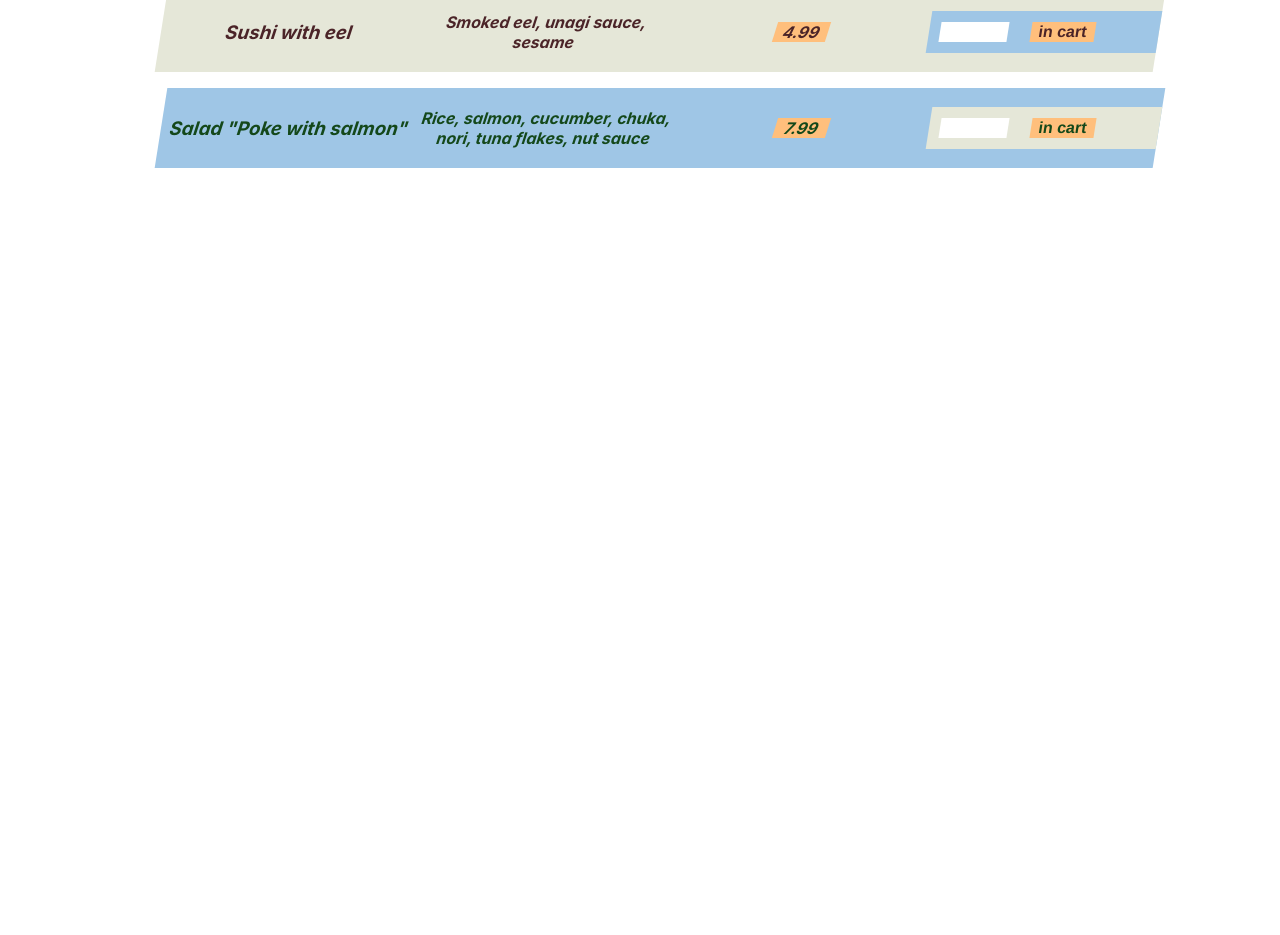
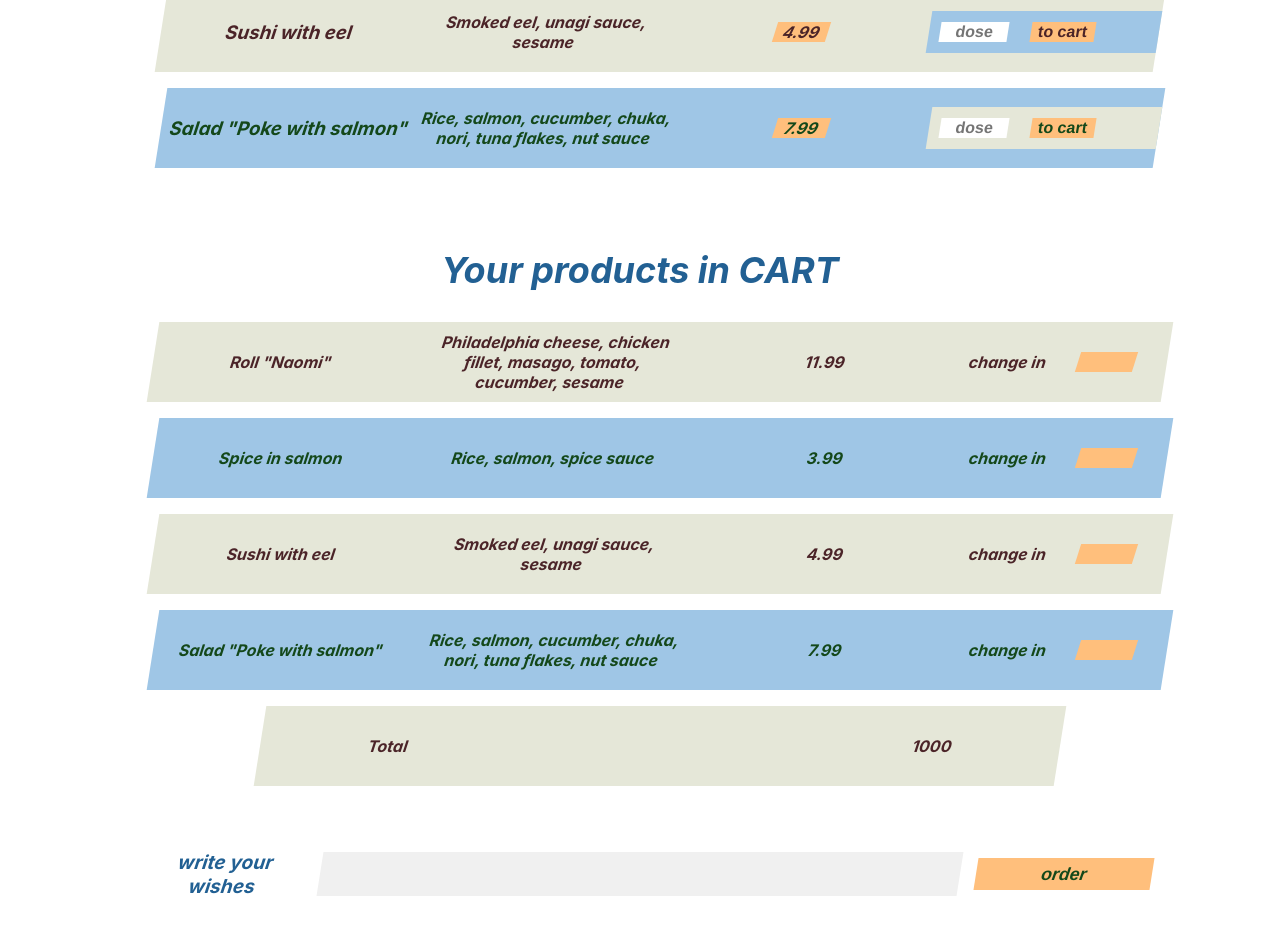
Before and after one commit to Waldemar-00/japan-kitchen, a React (Create React App) app: page / in a window 1280 px wide. Shown: the part 923-1858 px from the top of the page. Before the commit the page ends 1115 px from the top, so only its background shows below. Built offline with nearby package versions, Linux system fonts and the light colour scheme.

Commit message:
added Cart component

```diff
--- /dev/null
+++ b/src/components/Cart/Cart.js
@@ -0,0 +1,41 @@
+import styles from './Cart.module.css'
+import { v4 } from 'uuid'
+import Button from '../UI/Button'
+import Input from '../UI/Input'
+function Cart({data}) {
+  return (
+    <div className={styles.cart}>
+      <h2>Your products in CART</h2>
+      <ul>
+        {
+          data.map(dish => {
+            return (
+            <li key={v4()}>
+                <div>{dish.name}</div>
+                <div>{dish.description}</div>
+                <div>{dish.price}</div>
+                <Input type='number'
+                  min='1'
+                  step='1'
+                  label='change in'
+                  className={styles.input}
+                />
+            </li>
+            )
+          })
+        }
+        <li key={v4()}>
+          <div>Total</div>
+          <div></div>
+          <div>1000</div>
+        </li>
+      </ul>
+      <form action="#">
+        <label htmlFor="textarea">write your wishes</label>
+        <textarea name="textarea" id="textarea"></textarea>
+        <Button type="submit">order</Button>
+      </form>
+    </div>
+  )
+}
+export default Cart
--- /dev/null
+++ b/src/components/Cart/Cart.module.css
@@ -0,0 +1,103 @@
+.cart {
+  margin-top: 5rem;
+  margin-bottom: 5rem;
+}
+.cart ul {
+  list-style: none;
+  display: grid;
+  grid-template: 1fr;
+  grid-auto-flow: row;
+  gap: 1rem;
+  justify-content: center;
+  align-items: center;
+  justify-items: center;
+}
+.cart li {
+  display: grid;
+  grid-template-columns: repeat(3, 20vw);
+  grid-auto-flow: column;
+  gap: 1rem;
+  background-color: #e5e7d8ff;
+  transform: skew(-9deg);
+  height: 5rem;
+  align-items: center;
+  font-size: 1rem;
+  color: #4b2428ff;
+  font-weight: bold;
+  font-style: italic;
+}
+.cart li:nth-child(2n) {
+  background-color: rgb(159, 198, 230);
+  color: #14481aff;
+}
+.cart li .form {
+  background-color: #9fc6e6ff;
+}
+.cart li:nth-child(2n) .form {
+  background-color: #e5e7d8ff;
+}
+.cart li:nth-child(2n) .form button {
+  color: #14481aff
+}
+.input {
+  width: 3.3rem;
+  margin: 0 auto;
+  background-color: rgb(255, 191, 124);
+  transform: skew(-9deg);
+  border: none;
+  cursor: pointer;
+  outline: none;
+  margin: 1rem;
+  margin-right: 2rem;
+  font-style: italic;
+  font-size: 1rem;
+  font-weight: bold;
+  color: #14481aff;
+  text-align: center;
+}
+.input:hover {
+  border: 4px solid rgb(255, 191, 124);
+}
+
+.cart form {
+  display: grid;
+  grid-template-columns: 10rem 40rem 10rem;
+  justify-content: center;
+  align-items: center;
+  gap: 1rem;
+  text-align: center;
+  transform: skew(-9deg);
+  margin-top: 4rem;
+}
+.cart form label {
+  font-size: 1.2rem;
+}
+.cart form textarea {
+  resize: none;
+  border: none;
+  background-color: #f0f0f0ff;
+  outline: none;
+  color:#4b2428ff;
+  font-size: 1.1rem;
+  font-weight: bold;
+  font-style: italic;
+}
+.cart form textarea {
+  font-style: italic;
+}
+.cart form button {
+  background-color: rgb(255, 191, 124);
+  color: #14481aff;
+  font-weight: bold;
+  font-style: italic;
+  font-size: 1.1rem;
+  border: none;
+  width: 11rem;
+  height: 2rem;
+  cursor: pointer;
+}
+.cart form button:hover {
+  background-color:  #14481aff;
+  color: rgb(255, 191, 124);
+  transition: all 0.5s linear;
+}
--- a/src/components/List/Dishes.js
+++ b/src/components/List/Dishes.js
@@ -1,22 +1,27 @@
 import styles from './Dishes.module.css'
 import DataDishes from './DataDishes'
 import FormDish from './FormDish'
+import Cart from '../Cart/Cart'
 function Dishes() {
+  const data = DataDishes()
   return (
+    <>
       <ul className={styles.listDishes}>
         {
-        DataDishes().map(dish => {
-          return(
+          data.map(dish => {
+            return (
               <li key={dish.id}>
                 <div><h3>{dish.name}</h3></div>
                 <div>{dish.description}</div>
                 <div className={styles.price}>{dish.price}</div>
-              <FormDish className={styles.form}/>
+                <FormDish className={styles.form} />
               </li>
             )
           })
         }
       </ul>
+      <Cart data={data}/>
+    </>
   )
 }
 export default Dishes
--- a/src/components/List/FormDish.js
+++ b/src/components/List/FormDish.js
@@ -8,8 +8,9 @@ function FormDish({className}) {
         type='text'
         inputMode='numeric'
         pattern='\d*'
+        placeholder='dose'
       />
-      <Button className={styles.buttonDish}>in cart</Button>
+      <Button className={styles.buttonDish}>to cart</Button>
     </div>
   )
 }
--- a/src/components/List/FormDish.module.css
+++ b/src/components/List/FormDish.module.css
@@ -6,6 +6,7 @@
   font-weight: bold;
   color: #226093ff;
   text-align: center;
+  cursor: pointer;
   appearance: none;
 }
 .inputDish:focus {
--- a/src/components/List/Promo.module.css
+++ b/src/components/List/Promo.module.css
@@ -21,9 +21,3 @@
   color: #80252cff;
   font-size: 1.5rem;
 }
-/* .promo p span { */
-  /* display: inline-block; */
-  /* background-color: #da8c83ff; */
-  /* transform: skewX(9deg); */
-/*    */
-/* } */
--- a/src/components/UI/Input.js
+++ b/src/components/UI/Input.js
@@ -7,12 +7,16 @@ export default function Input(
     id,
     className,
     inputMode,
-    pattern
+    pattern,
+    placeholder,
+    label,
+    min,
+    step
   }
 ) {
   return (
     <>
-      <label htmlFor={id}>{name}</label>
+      <label htmlFor={id}>{label}</label>
       <input type={type}
         name={name}
         disabled={disabled}
@@ -20,6 +24,9 @@ export default function Input(
         className={className}
         inputMode={inputMode}
         pattern={pattern}
+        placeholder={placeholder}
+        min={min}
+        step={step}
         />
     </>
   )
```
Lines whose indentation alone changed are shown as unchanged.
